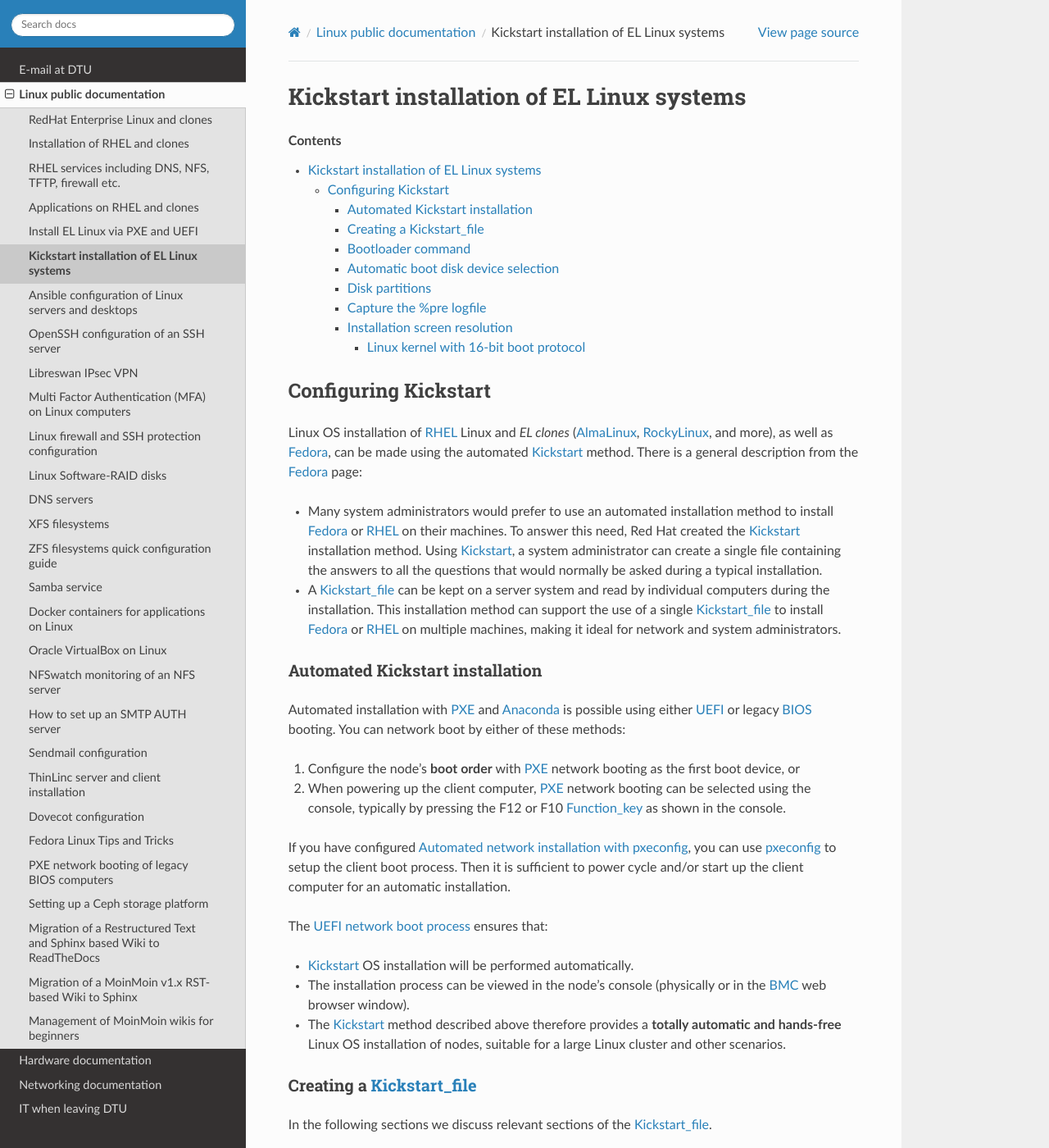
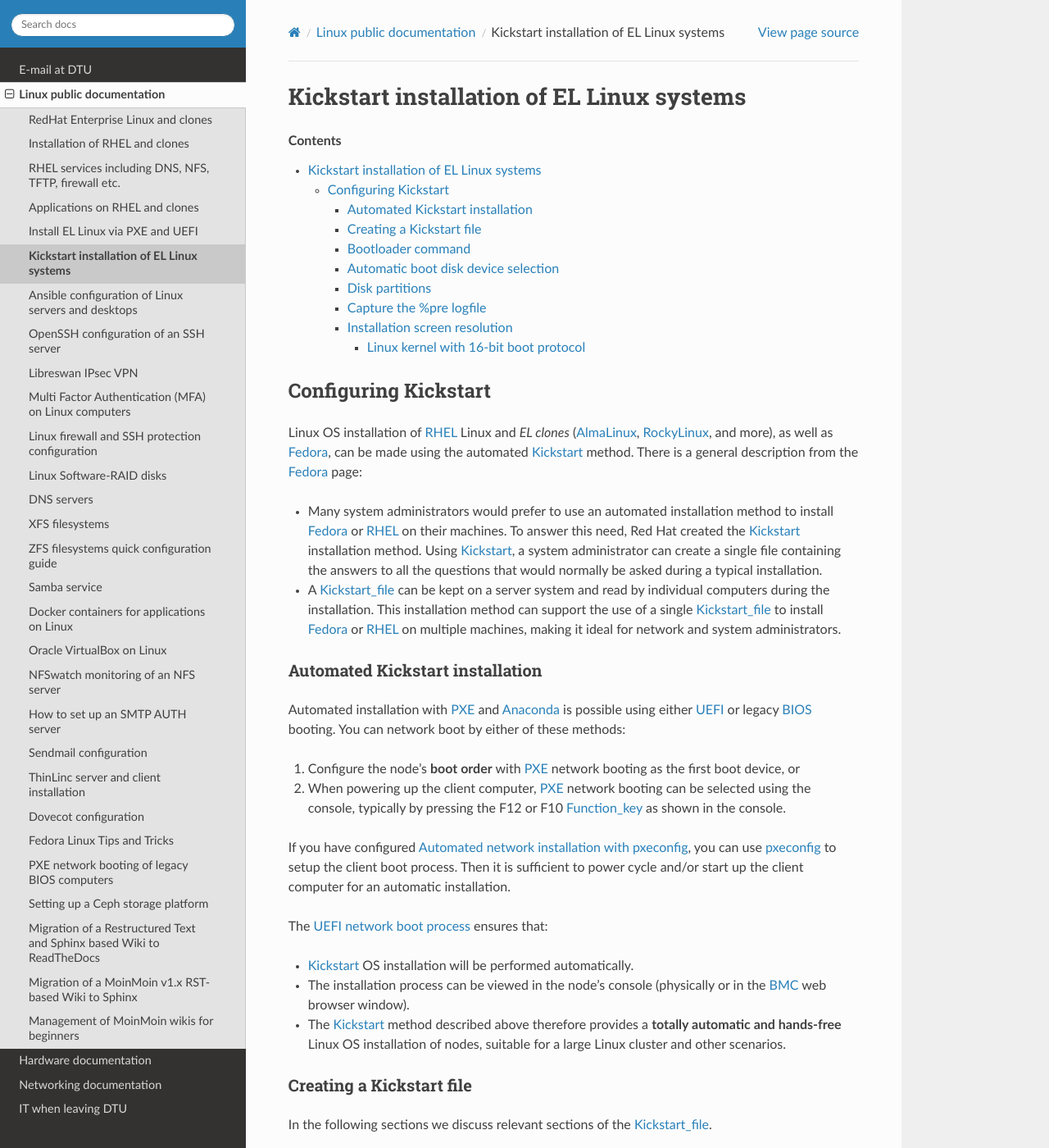
Before and after one commit to OleHolmNielsen/ITwiki, a Sphinx documentation site: the page built from docs/Kickstart.rst, in a window 1280 px wide and 1400 px high. Shown: the whole window at 82% size. Built offline with Sphinx 7.4.7 and the Read the Docs theme 3.1.0, drawn with Linux system fonts in a browser that asks for light colours.

Commit message:
Minor edit

```diff
--- a/docs/Kickstart.rst
+++ b/docs/Kickstart.rst
@@ -58,7 +58,7 @@
 .. _BMC: https://en.wikipedia.org/wiki/Intelligent_Platform_Management_Interface#Baseboard_management_controller
 .. _Function_key: https://en.wikipedia.org/wiki/Function_key
 
-Creating a Kickstart_file_
+Creating a Kickstart file
 -------------------------------
 
 In the following sections we discuss relevant sections of the Kickstart_file_.
```
